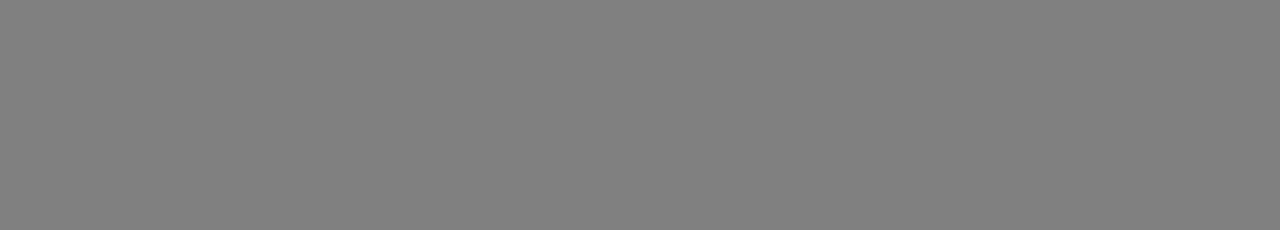
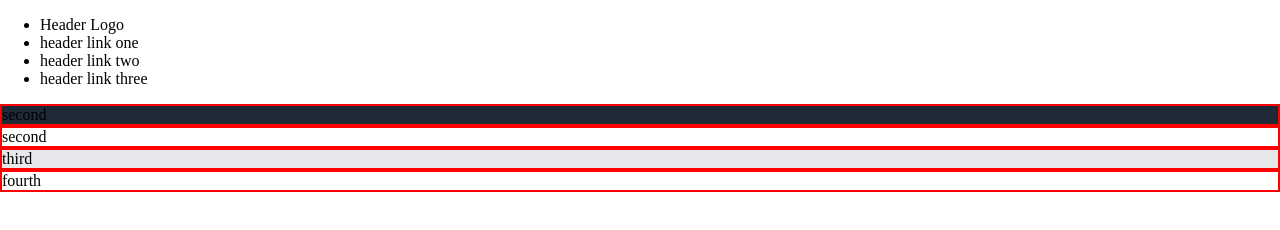
Before and after one commit to NotRelix/landing-page, a plain HTML site: page index.html in a window 1280 px wide. Drawn offline with Linux system fonts and the light colour scheme.

Commit message:
Make main divs

```diff
--- a/index.html
+++ b/index.html
@@ -1,13 +1,44 @@
 <!DOCTYPE html>
 <html lang="en">
 <head>
-    <meta charset="UTF-8">
-    <meta http-equiv="X-UA-Compatible" content="IE=edge">
-    <meta name="viewport" content="width=device-width, initial-scale=1.0">
-    <link rel="stylesheet" href="style.css">
-    <title>Document</title>
+  <meta charset="UTF-8">
+  <meta http-equiv="X-UA-Compatible" content="IE=edge">
+  <meta name="viewport" content="width=device-width, initial-scale=1.0">
+  <link rel="stylesheet" href="style.css">
+  <title>Steinway & Sons</title>
 </head>
 <body>
+  <div>
+    <ul>
+      <li>Header Logo</li>
+      <li>header link one</li>
+      <li>header link two</li>
+      <li>header link three</li>
+    </ul>
+  </div>
 
+  <div class="first-container">
+    <div class="first-content">
+      second
+    </div>
+  </div>
+
+  <div class="second-container">
+    <div class="second-content">
+      second
+    </div>
+  </div>
+
+  <div class="third-container">
+    <div class="third-content">
+      third
+    </div>
+  </div>
+
+  <div class="fourth-container">
+    <div class="fourth-content">
+      fourth
+    </div>
+  </div>
 </body>
 </html>
--- a/style.css
+++ b/style.css
@@ -1,3 +1,32 @@
 body {
-    background-color: grey;
+    margin: 0;
+    padding: 0;
+    display: flex;
+    flex-direction: column;
+    flex: auto;
 }
+
+.first-container,
+.second-container,
+.third-container,
+.fourth-container {
+    display: flex;
+    flex: 1;
+    border: 2px solid red;
+}
+
+.first-container {
+    background-color: #1F2937;
+}
+
+.second-container {
+    background-color: white;
+}
+
+.third-container {
+    background-color: #E5E7EB
+}
+
+.fourth-container {
+    background-color: white;
+}
```
